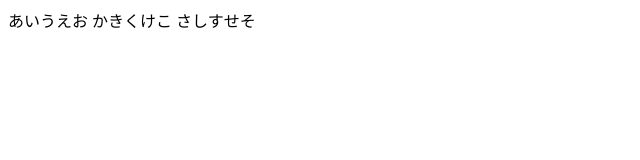
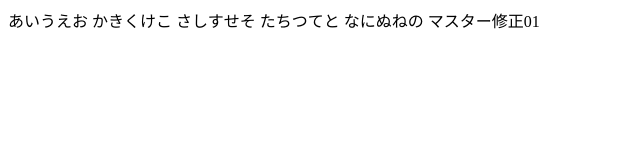
Before and after one commit to zd2a28/firstTest, a plain HTML site: page index.html in a window 1280 px wide. Shown: the whole page, without its empty margins (0-640 px from the left). Drawn offline with Linux system fonts and the light colour scheme.

Commit message:
マスター修正01

```diff
--- a/index.html
+++ b/index.html
@@ -8,5 +8,8 @@
 あいうえお
 かきくけこ
 さしすせそ
+たちつてと
+なにぬねの
+マスター修正01
 </body>
 </html>
```
